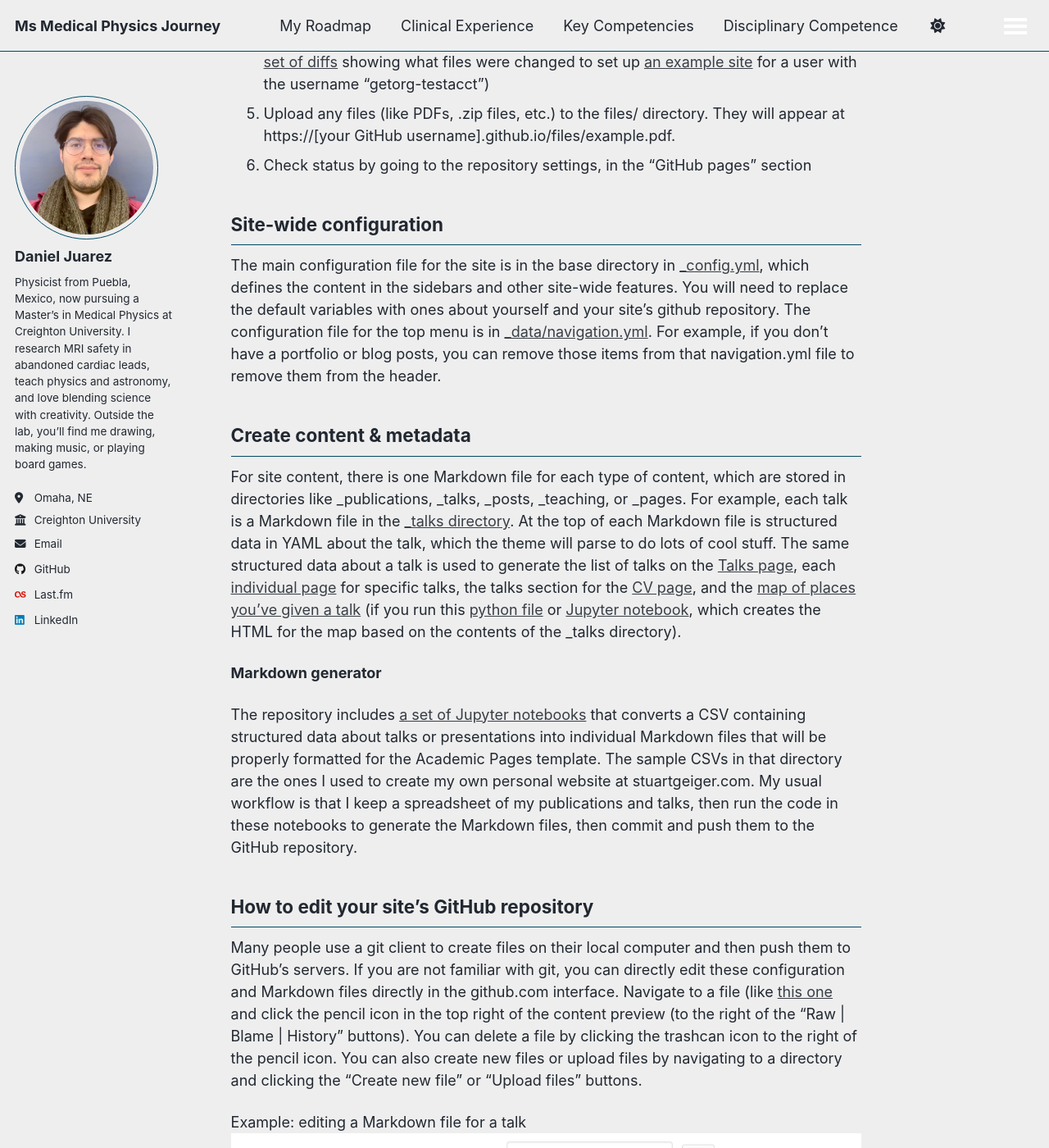
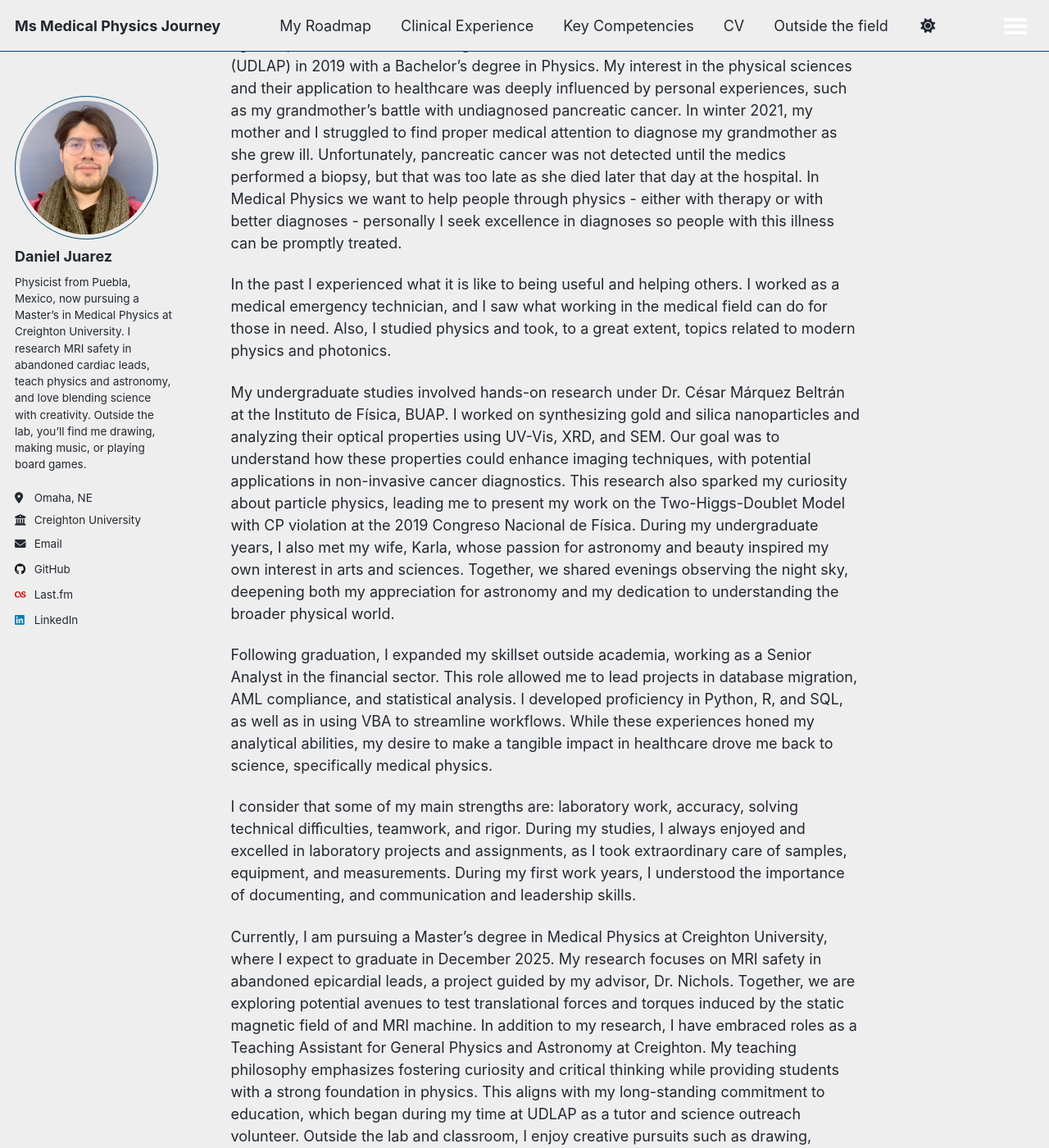
Before and after one commit to Zslw/Zslw.github.io, a Jekyll site: the page built from _pages/about.md, in a window 1280 px wide and 1400 px high, scrolled down 1413 px. Shown: the whole window at 82% size. Built offline with Jekyll 4.4.1, drawn with Linux system fonts in a browser that asks for light colours; a script that is not in the unit is left out; some of the changed text lies outside the part shown.

Commit message:
changed about.md to be the landing page

```diff
--- a/_pages/about.md
+++ b/_pages/about.md
@@ -1,56 +1,72 @@
 ---
 permalink: /
-title: "Academic Pages is a ready-to-fork GitHub Pages template for academic personal websites"
+title: "Medical Physics Journal"
 author_profile: true
 redirect_from:
   - /about/
   - /about.html
 ---
 
-This is the front page of a website that is powered by the [Academic Pages template](https://github.com/academicpages/academicpages.github.io) and hosted on GitHub pages. [GitHub pages](https://pages.github.com) is a free service in which websites are built and hosted from code and data stored in a GitHub repository, automatically updating when a new commit is made to the repository. This template was forked from the [Minimal Mistakes Jekyll Theme](https://mmistakes.github.io/minimal-mistakes/) created by Michael Rose, and then extended to support the kinds of content that academics have: publications, talks, teaching, a portfolio, blog posts, and a dynamically-generated CV. Incidentally, these same features make it a great template for anyone that needs to show off a professional template!
 
- You can fork [this template](https://github.com/academicpages/academicpages.github.io) right now, modify the configuration and Markdown files, add your own PDFs and other content, and have your own site for free, with no ads!
+![Banner Pic](/images/banner.png)
+===================
 
-A data-driven personal website
-======
-Like many other Jekyll-based GitHub Pages templates, Academic Pages makes you separate the website's content from its form. The content & metadata of your website are in structured Markdown files, while various other files constitute the theme, specifying how to transform that content & metadata into HTML pages. You keep these various Markdown (.md), YAML (.yml), HTML, and CSS files in a public GitHub repository. Each time you commit and push an update to the repository, the [GitHub pages](https://pages.github.com/) service creates static HTML pages based on these files, which are hosted on GitHub's servers free of charge.
+Hi, I’m Daniel—physicist, researcher, and lifelong tinkerer. Explore my journey through medical physics, research, and creativity.
+===================
 
-Many of the features of dynamic content management systems (like Wordpress) can be achieved in this fashion, using a fraction of the computational resources and with far less vulnerability to hacking and DDoSing. You can also modify the theme to your heart's content without touching the content of your site. If you get to a point where you've broken something in Jekyll/HTML/CSS beyond repair, your Markdown files describing your talks, publications, etc. are safe. You can rollback the changes or even delete the repository and start over - just be sure to save the Markdown files! You can also write scripts that process the structured data on the site, such as [this one](https://github.com/academicpages/academicpages.github.io/blob/master/talkmap.ipynb) that analyzes metadata in pages about talks to display [a map of every location you've given a talk](https://academicpages.github.io/talkmap.html).
+---
 
-For those users that need more advanced functionality, the template also supports the following popular tools:
-- [MathJax](https://www.mathjax.org/) for mathematical equations
-- [Mermaid](https://mermaid.js.org/) for diagraming
-- [Plotly](https://plotly.com/javascript/) for plotting
 
-Getting started
-======
-1. Register a GitHub account if you don't have one and confirm your e-mail (required!)
-1. Fork [this template](https://github.com/academicpages/academicpages.github.io) by clicking the "Use this template" button in the top right.
-1. Go to the repository's settings (rightmost item in the tabs that start with "Code", should be below "Unwatch"). Rename the repository "[your GitHub username].github.io", which will also be your website's URL.
-1. Set site-wide configuration and create content & metadata (see below -- also see [this set of diffs](http://archive.is/3TPas) showing what files were changed to set up [an example site](https://getorg-testacct.github.io) for a user with the username "getorg-testacct")
-1. Upload any files (like PDFs, .zip files, etc.) to the files/ directory. They will appear at https://[your GitHub username].github.io/files/example.pdf.
-1. Check status by going to the repository settings, in the "GitHub pages" section
+This is the front page of my site please refer to the navigation bar in the top to see my highlights
 
-Site-wide configuration
-------
-The main configuration file for the site is in the base directory in [_config.yml](https://github.com/academicpages/academicpages.github.io/blob/master/_config.yml), which defines the content in the sidebars and other site-wide features. You will need to replace the default variables with ones about yourself and your site's github repository. The configuration file for the top menu is in [_data/navigation.yml](https://github.com/academicpages/academicpages.github.io/blob/master/_data/navigation.yml). For example, if you don't have a portfolio or blog posts, you can remove those items from that navigation.yml file to remove them from the header.
+The hamburger menu on the top right corner has even more to explore!
 
-Create content & metadata
-------
-For site content, there is one Markdown file for each type of content, which are stored in directories like _publications, _talks, _posts, _teaching, or _pages. For example, each talk is a Markdown file in the [_talks directory](https://github.com/academicpages/academicpages.github.io/tree/master/_talks). At the top of each Markdown file is structured data in YAML about the talk, which the theme will parse to do lots of cool stuff. The same structured data about a talk is used to generate the list of talks on the [Talks page](https://academicpages.github.io/talks), each [individual page](https://academicpages.github.io/talks/2012-03-01-talk-1) for specific talks, the talks section for the [CV page](https://academicpages.github.io/cv), and the [map of places you've given a talk](https://academicpages.github.io/talkmap.html) (if you run this [python file](https://github.com/academicpages/academicpages.github.io/blob/master/talkmap.py) or [Jupyter notebook](https://github.com/academicpages/academicpages.github.io/blob/master/talkmap.ipynb), which creates the HTML for the map based on the contents of the _talks directory).
+## Quick Navigation
 
-**Markdown generator**
+- **[My Roadmap](./my_Roadmap/)** – Track my progress through the M.S. Medical Physics program, courses, and reflections on CAMPEP goals.
+- **[Clinical Experience](./clinic_xp/)** – Reports and reflections from shadowing and hands-on clinical observations.
+- **[Key Competencies](./competencies/)** – Competencies developed during my program and how I applied them.
+- **[Research & Publications](./research_Design/)** – My thoughts on Research design, process, and papers.
+- **[Outside the Field](./out_field/)** – Creative projects, finance experience, and other explorations.
+- **[CV](./cv/)** – Academic and professional résumé.
 
-The repository includes [a set of Jupyter notebooks](https://github.com/academicpages/academicpages.github.io/tree/master/markdown_generator
-) that converts a CSV containing structured data about talks or presentations into individual Markdown files that will be properly formatted for the Academic Pages template. The sample CSVs in that directory are the ones I used to create my own personal website at stuartgeiger.com. My usual workflow is that I keep a spreadsheet of my publications and talks, then run the code in these notebooks to generate the Markdown files, then commit and push them to the GitHub repository.
+## Spotlight
 
-How to edit your site's GitHub repository
-------
-Many people use a git client to create files on their local computer and then push them to GitHub's servers. If you are not familiar with git, you can directly edit these configuration and Markdown files directly in the github.com interface. Navigate to a file (like [this one](https://github.com/academicpages/academicpages.github.io/blob/master/_talks/2012-03-01-talk-1.md) and click the pencil icon in the top right of the content preview (to the right of the "Raw | Blame | History" buttons). You can delete a file by clicking the trashcan icon to the right of the pencil icon. You can also create new files or upload files by navigating to a directory and clicking the "Create new file" or "Upload files" buttons.
+Here’s a glimpse of my journey:
 
-Example: editing a Markdown file for a talk
-![Editing a Markdown file for a talk](/images/editing-talk.png)
+- **Courses & Reflection:** Completed Medical Imaging, Radiation Therapy, Radiation Safety, Nuclear Physics, and Computational Methods.
+- **Research:** MRI safety in abandoned epicardial leads.
+- **Clinical Experience:** Shadowing and work at CHI, Methodist, and UNMC hospitals in Omaha, NE.
+- **Teaching & Creativity:** Teaching physics and astronomy while exploring drawing, photography, and makerspace projects.
 
-For more info
-------
-More info about configuring Academic Pages can be found in [the guide](https://academicpages.github.io/markdown/), the [growing wiki](https://github.com/academicpages/academicpages.github.io/wiki), and you can always [ask a question on GitHub](https://github.com/academicpages/academicpages.github.io/discussions). The [guides for the Minimal Mistakes theme](https://mmistakes.github.io/minimal-mistakes/docs/configuration/) (which this theme was forked from) might also be helpful.
+
+# My Bio
+
+I grew up in Puebla, Mexico, and graduated from the Universidad de las Américas Puebla (UDLAP) in 2019 with a Bachelor's degree in Physics.
+My interest in the physical sciences and their application to healthcare was deeply influenced by personal experiences,
+such as my grandmother’s battle with undiagnosed pancreatic cancer. In winter 2021, my mother and I struggled to find proper medical attention to diagnose my grandmother as she grew ill. Unfortunately, pancreatic cancer was not detected until the medics performed a biopsy, but that was too late as she died later that day at the hospital.
+In Medical Physics we want to help people through physics - either with therapy or with better diagnoses - personally I seek excellence in diagnoses so people with this illness can be promptly treated.
+
+In the past I experienced what it is like to being useful and helping others. I worked as
+a medical emergency technician, and I saw what working in the medical field can do for
+those in need. Also, I studied physics and took, to a great extent, topics related to
+modern physics and photonics.
+
+My undergraduate studies involved hands-on research under Dr. César Márquez Beltrán at the Instituto de Física, BUAP. I worked on synthesizing gold and silica nanoparticles and analyzing their optical properties using UV-Vis, XRD, and SEM. Our goal was to understand how these properties could enhance imaging techniques, with potential applications in non-invasive cancer diagnostics. This research also sparked my curiosity about particle physics, leading me to present my work on the Two-Higgs-Doublet Model with CP violation at the 2019 Congreso Nacional de Física.
+During my undergraduate years, I also met my wife, Karla, whose passion for astronomy and beauty inspired my own interest in arts and sciences. Together, we shared evenings observing the night sky, deepening both my appreciation for astronomy and my dedication to understanding the broader physical world.
+
+Following graduation, I expanded my skillset outside academia, working as a Senior Analyst in the financial sector. This role allowed me to lead projects in database migration, AML compliance, and statistical analysis. I developed proficiency in Python, R, and SQL, as well as in using VBA to streamline workflows. While these experiences honed my analytical abilities, my desire to make a tangible impact in healthcare drove me back to science, specifically medical physics.
+
+I consider that some of my main strengths are: laboratory work, accuracy, solving
+technical diﬃculties, teamwork, and rigor. During my studies, I always enjoyed and
+excelled in laboratory projects and assignments, as I took extraordinary care of
+samples, equipment, and measurements. During my first work years, I understood the importance of documenting, and communication and leadership skills.
+
+Currently, I am pursuing a Master’s degree in Medical Physics at Creighton University, where I expect to graduate in December 2025. My research focuses on MRI safety in abandoned epicardial leads, a project guided by my advisor, Dr. Nichols. Together, we are exploring potential avenues to test translational forces and torques induced by the static magnetic field of and MRI machine.
+In addition to my research, I have embraced roles as a Teaching Assistant for General Physics and Astronomy at Creighton. My teaching philosophy emphasizes fostering curiosity and critical thinking while providing students with a strong foundation in physics. This aligns with my long-standing commitment to education, which began during my time at UDLAP as a tutor and science outreach volunteer.
+Outside the lab and classroom, I enjoy creative pursuits such as drawing, photography, and music, playing both guitar and piano. In the same matter, I found working in different spaces allows for development of other skills, that is the example of me working part time during this masters on the library's Makerspace where I honed my creative thinking and help others to archive their creative goals using edge technology.
+I also have a passion for language learning — I speak Spanish and English fluently, have working proficiency in German and always aiming to learn more!
+
+Looking ahead, I am still exploring whether clinical practice or industry applications are the best fit for my career. However, my overarching goal remains clear: to contribute to innovations in medical imaging and nuclear medicine, helping improve patient outcomes through science and technology.
+
+---
```
Also changed, not shown: _data/navigation.yml (+9 -6 lines), images/banner.png (added), 5 other files.
